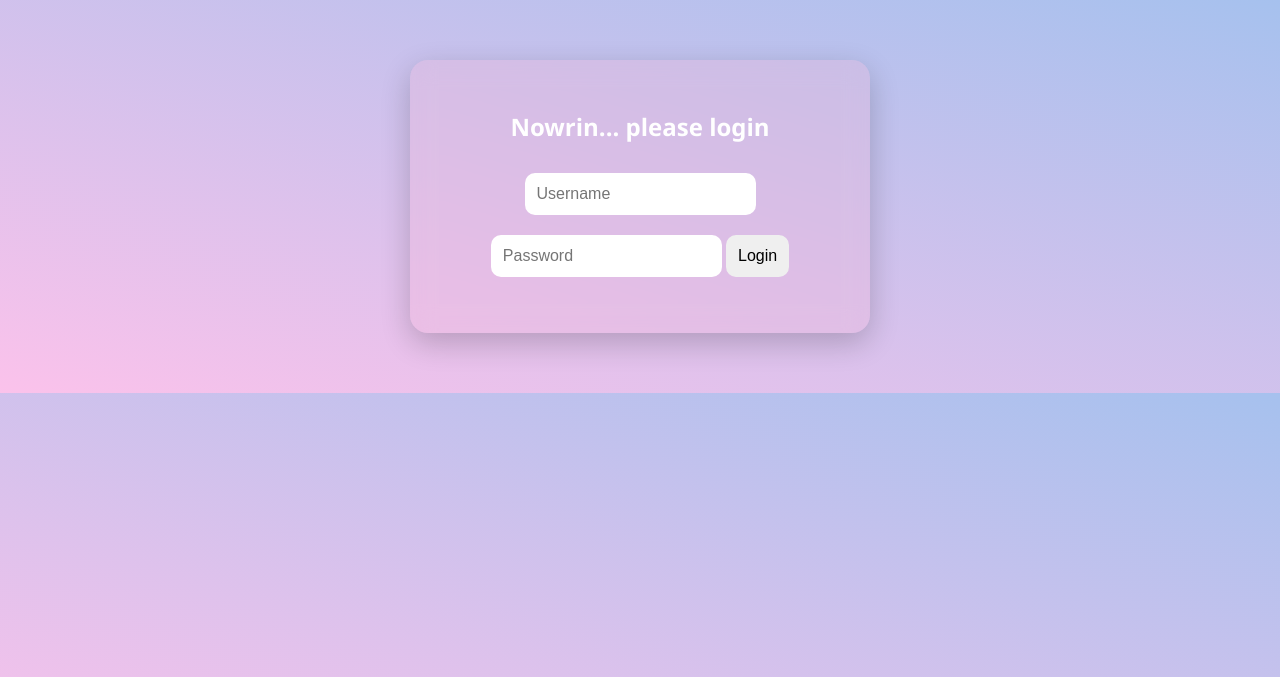
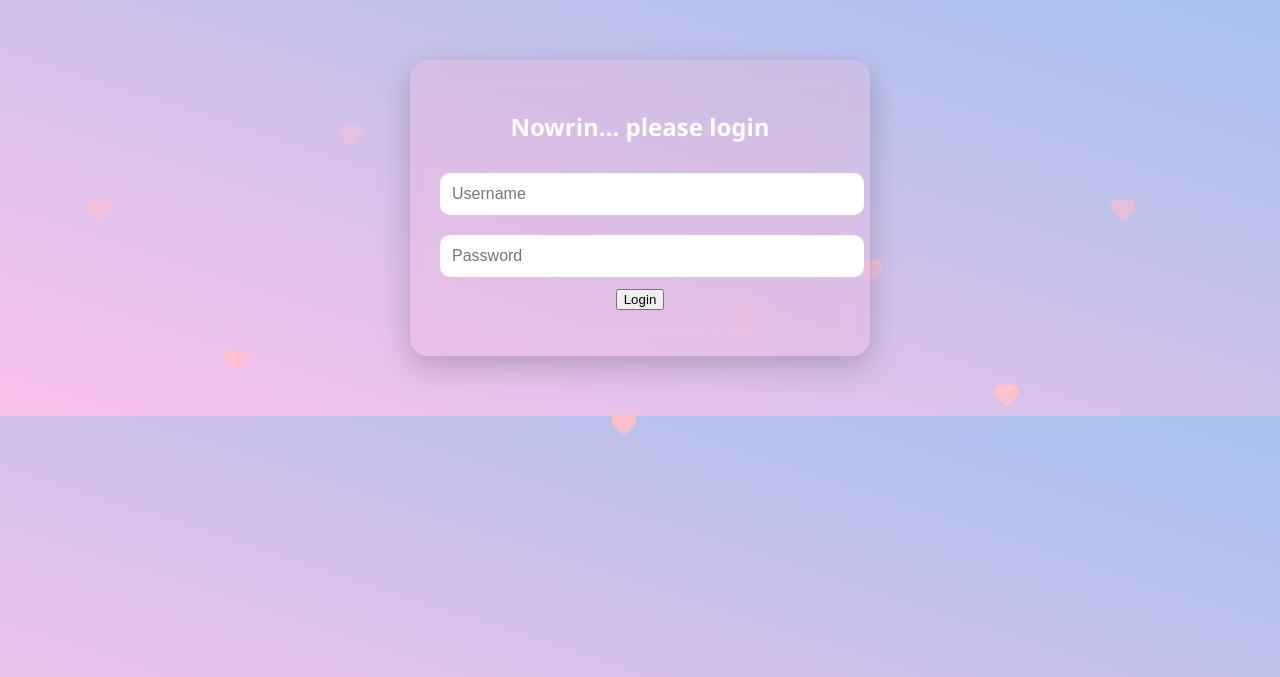
Before and after one commit to ashikurrahma017/nowrin-ashikur-chat, a Flask app: page / in a window 1280 px wide. Shown: the top 677 px of the page. Run offline with Flask 3, Linux system fonts and the light colour scheme; some libraries are stand-ins or nearby versions.

Commit message:
Update index.html

```diff
--- a/templates/index.html
+++ b/templates/index.html
@@ -2,17 +2,53 @@
 <html lang="en">
 <head>
   <meta charset="UTF-8" />
-  <meta name="viewport" content="width=device-width, initial-scale=1.0"/>
+  <meta name="viewport" content="width=device-width, initial-scale=1.0" />
   <title>Nowrin & Ashikur Chat</title>
   <script src="https://cdn.socket.io/4.3.2/socket.io.min.js"></script>
-  <script type="module" src="https://cdn.jsdelivr.net/npm/emoji-picker-element@^1/index.js"></script>
   <style>
     body {
-      margin: 0; padding: 0;
+      margin: 0;
+      padding: 0;
       font-family: 'Segoe UI', sans-serif;
       background: linear-gradient(to right top, #fbc2eb, #a6c1ee);
-      overflow-x: hidden; color: #fff;
+      overflow-x: hidden;
+      color: #fff;
     }
+    .heart {
+      position: absolute;
+      width: 15px;
+      height: 15px;
+      background: pink;
+      transform: rotate(45deg);
+      animation: float 10s linear infinite;
+      opacity: 0.7;
+      border-radius: 3px;
+    }
+    .heart::before,
+    .heart::after {
+      content: '';
+      position: absolute;
+      width: 15px;
+      height: 15px;
+      background: pink;
+      border-radius: 50%;
+    }
+    .heart::before { top: -7.5px; left: 0; }
+    .heart::after { left: -7.5px; top: 0; }
+    @keyframes float {
+      0% { bottom: -20px; opacity: 0; }
+      50% { opacity: 1; }
+      100% { bottom: 100%; transform: translateX(-50px) rotate(45deg); opacity: 0; }
+    }
+    .heart:nth-child(1) { left: 10%; animation-duration: 9s; }
+    .heart:nth-child(2) { left: 20%; animation-duration: 12s; }
+    .heart:nth-child(3) { left: 30%; animation-duration: 8s; }
+    .heart:nth-child(4) { left: 50%; animation-duration: 14s; }
+    .heart:nth-child(5) { left: 60%; animation-duration: 11s; }
+    .heart:nth-child(6) { left: 70%; animation-duration: 10s; }
+    .heart:nth-child(7) { left: 80%; animation-duration: 13s; }
+    .heart:nth-child(8) { left: 90%; animation-duration: 9s; }
+
     #login, #chat {
       display: none;
       margin: 60px auto;
@@ -25,14 +61,18 @@
       box-shadow: 0 10px 30px rgba(0,0,0,0.2);
     }
     #login { display: block; }
-    input, button {
-      padding: 12px; margin: 10px 0;
+    input {
+      padding: 12px;
+      margin: 10px 0;
       font-size: 16px;
+      width: 100%;
       border-radius: 10px;
-      border: none; color: black;
+      border: none;
+      color: black;
     }
     #chat-box {
-      height: 350px; overflow-y: auto;
+      height: 350px;
+      overflow-y: auto;
       padding: 10px;
       border-radius: 10px;
       background: rgba(255, 255, 255, 0.2);
@@ -50,78 +90,65 @@
     .me { float: right; background: #dcf8c6; color: #000; }
     .other { float: left; background: #eee; color: #000; }
     .meta {
-      font-size: 12px; color: #555;
+      font-size: 12px;
+      color: #666;
       display: flex;
       justify-content: flex-end;
       align-items: center;
-      gap: 6px;
-      margin-top: 6px;
+      gap: 4px;
+      margin-top: 4px;
     }
     .tick {
-      font-size: 14px; color: #4caf50;
+      font-size: 14px;
     }
     #send-container {
       display: flex;
       align-items: center;
       justify-content: center;
-      gap: 6px;
+      gap: 8px;
+      margin-top: 10px;
     }
     #file-label {
       background: #fff3;
       color: black;
       border-radius: 50%;
-      width: 32px; height: 32px;
-      text-align: center; line-height: 32px;
-      font-size: 20px; cursor: pointer;
+      width: 36px;
+      height: 36px;
+      text-align: center;
+      line-height: 36px;
+      font-size: 22px;
+      cursor: pointer;
     }
     #file {
       display: none;
     }
     #msg {
       flex-grow: 1;
-      color: black;
       padding: 10px;
+      font-size: 16px;
       border-radius: 10px;
       border: 1px solid #ccc;
-      font-size: 16px;
+      color: black;
     }
     #send-btn {
-      width: 50px; height: 40px;
+      width: 50px;
+      height: 40px;
       font-size: 20px;
       background: #f06292;
       color: white;
       border-radius: 50%;
+      border: none;
       cursor: pointer;
     }
     #send-btn:hover {
       background: #ec407a;
     }
-    #emoji-btn {
-      background: none;
-      border: none;
-      font-size: 24px;
-      cursor: pointer;
-      user-select: none;
-    }
-    emoji-picker {
-      position: absolute;
-      bottom: 80px;
-      right: 30px;
-      z-index: 100;
-      display: none;
-    }
-    #typing-status {
-      font-size: 13px;
-      margin-top: 5px;
-      color: #ffd;
-      text-align: center;
-      font-style: italic;
-    }
   </style>
 </head>
 <body>
-
-<audio id="ping" src="https://notificationsounds.com/storage/sounds/file-sounds-1150-pristine.mp3"></audio>
+  <div class="heart"></div><div class="heart"></div><div class="heart"></div>
+  <div class="heart"></div><div class="heart"></div><div class="heart"></div>
+  <div class="heart"></div><div class="heart"></div>
 
   <div id="login">
     <h2>Nowrin... please login</h2>
@@ -134,25 +161,18 @@
   <div id="chat">
     <h3 id="welcome"></h3>
     <div id="chat-box"></div>
-  <div id="typing-status"></div>
     <div id="send-container">
       <label for="file" id="file-label">+</label>
       <input type="file" id="file" accept="image/*,application/pdf" />
-    <button id="emoji-btn">😊</button>
       <input id="msg" placeholder="Type message..." />
       <button id="send-btn" onclick="sendMsg()">➤</button>
-    <emoji-picker id="emoji-picker"></emoji-picker>
     </div>
   </div>
 
   <script>
     const socket = io();
     let currentUser = "";
-  const msgInput = document.getElementById("msg");
-  const typingStatus = document.getElementById("typing-status");
-  const emojiPicker = document.getElementById("emoji-picker");
 
-  // Login
     function login() {
       const u = document.getElementById("username").value.trim();
       const p = document.getElementById("password").value.trim();
@@ -174,14 +194,11 @@
       });
     }
 
-  // Send
     function sendMsg() {
-    const msg = msgInput.value.trim();
+      const msg = document.getElementById("msg").value.trim();
       const fileInput = document.getElementById("file");
       const file = fileInput.files[0];
       const reader = new FileReader();
-
-    if (!msg && !file) return;
 
       if (file) {
         reader.onload = () => {
@@ -197,12 +214,10 @@
         socket.emit("message", { user: currentUser, msg });
       }
 
-    msgInput.value = "";
+      document.getElementById("msg").value = "";
       fileInput.value = "";
-    emojiPicker.style.display = "none";
     }
 
-  // Display message
     function displayMessage(data) {
       const div = document.createElement("div");
       div.className = "message " + (data.user === currentUser ? "me" : "other");
@@ -217,21 +232,19 @@
         }
       }
 
-    div.innerHTML += `<div class="meta">${data.time}<span class="tick">${data.user === currentUser ? (data.seen ? ' ✔✔' : ' ✔') : ''}</span></div>`;
+      div.innerHTML += `<div class="meta">${data.time} <span class="tick">${data.user === currentUser ? (data.seen ? '✔✔' : '✔') : ''}</span></div>`;
+
       document.getElementById("chat-box").appendChild(div);
       document.getElementById("chat-box").scrollTop = document.getElementById("chat-box").scrollHeight;
     }
 
-  // Message receive
     socket.on("message", (data) => {
       displayMessage(data);
       if (data.user !== currentUser) {
         socket.emit("seen", { user: currentUser });
-      document.getElementById("ping").play();
       }
     });
 
-  // Seen tick update
     socket.on("update_seen", () => {
       const messages = document.querySelectorAll(".message");
       messages.forEach((div) => {
@@ -241,30 +254,6 @@
         }
       });
     });
-
-  // Typing indicator
-  msgInput.addEventListener("input", () => {
-    socket.emit("typing", { user: currentUser });
-  });
-
-  socket.on("typing", (data) => {
-    if (data.user !== currentUser) {
-      typingStatus.innerText = `${data.user} is typing...`;
-      clearTimeout(window.typingTimeout);
-      window.typingTimeout = setTimeout(() => typingStatus.innerText = "", 2000);
-    }
-  });
-
-  // Emoji Picker Toggle
-  document.getElementById("emoji-btn").addEventListener("click", () => {
-    emojiPicker.style.display = emojiPicker.style.display === "none" ? "block" : "none";
-  });
-
-  // On emoji pick
-  emojiPicker.addEventListener("emoji-click", event => {
-    msgInput.value += event.detail.unicode;
-    msgInput.focus();
-  });
   </script>
 </body>
 </html>
```
Lines whose indentation alone changed are shown as unchanged.
